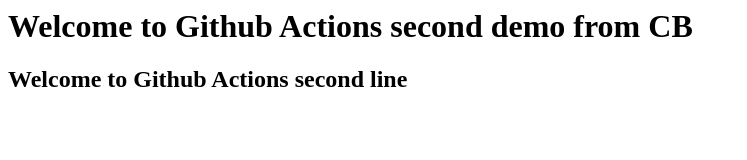
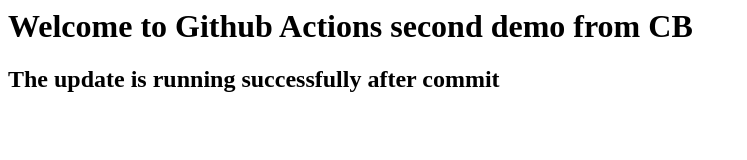
Before and after one commit to Cinjith/CB-Workflow, a plain HTML site: page index.html in a window 1280 px wide. Shown: the whole page, without its empty margins (0-747 px from the left). Drawn offline with Linux system fonts and the light colour scheme.

Commit message:
Update index.html

```diff
--- a/index.html
+++ b/index.html
@@ -1,2 +1,2 @@
 <h1>Welcome to Github Actions second demo from CB</h1>
-<h2>Welcome to Github Actions second line </h2>
+<h2>The update is running successfully after commit </h2>
```
